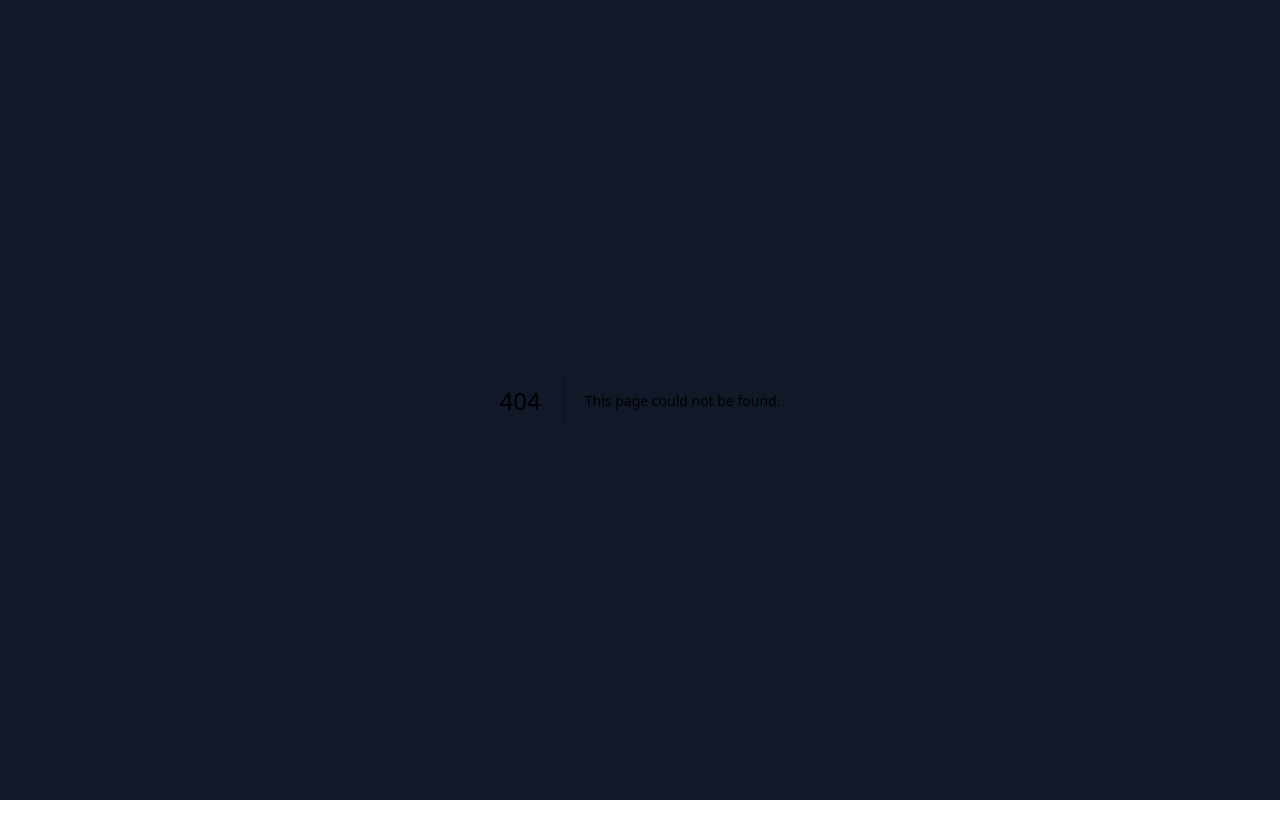
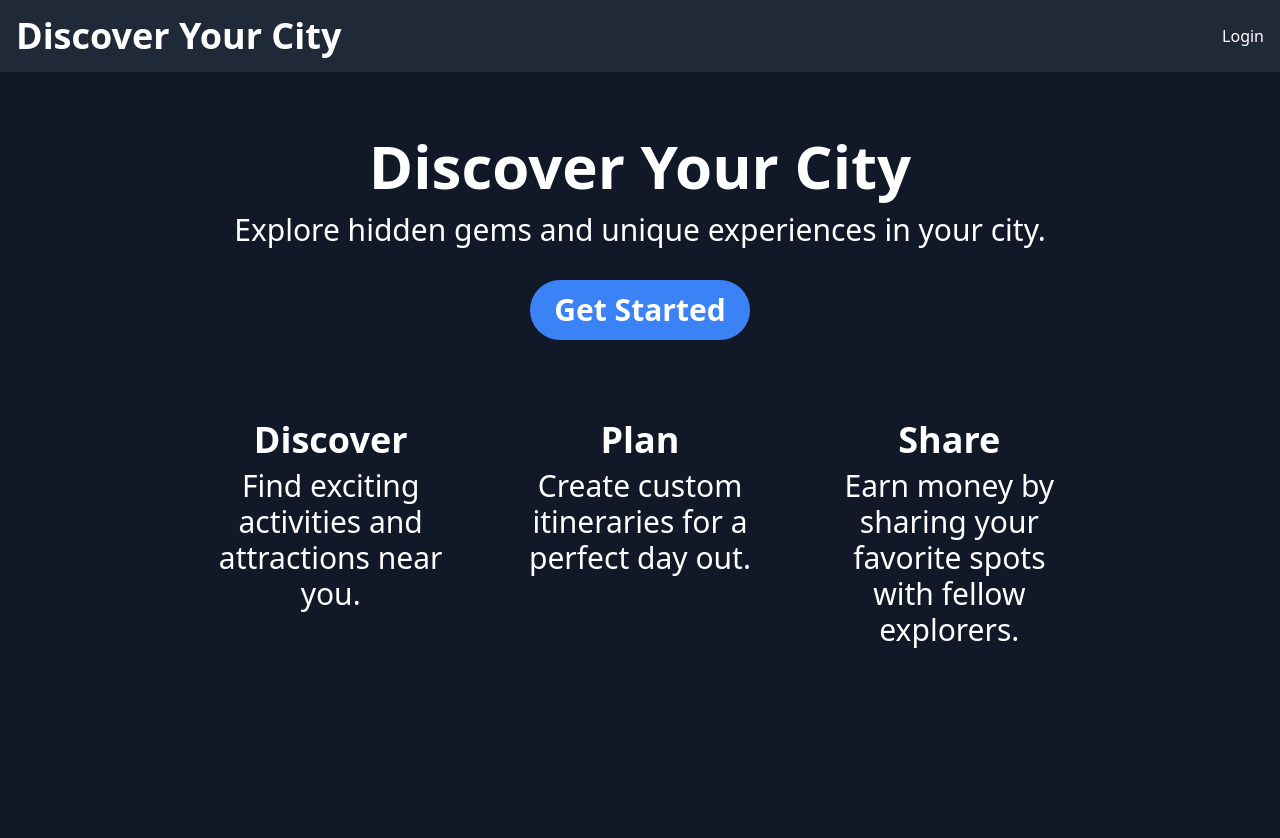
Before and after one commit to apoorv-webdesign/itinerary-app, a Next.js app: page /landingPage in a window 1280 px wide. Before the commit this address had no page. Shown: the top 838 px of the page. Before the commit the page ends 800 px from the top, so only its background shows below. Built offline with nearby package versions, Linux system fonts and the light colour scheme.

Commit message:
adding landing page

```diff
--- /dev/null
+++ b/app/landingPage/page.tsx
@@ -0,0 +1,48 @@
+// pages/index.js (or any other page)
+import Head from 'next/head';
+
+const LandingPage = () => {
+  return (
+    <div className="min-h-screen bg-gradient-to-g from-gray-100 to-purple-500">
+      <Head>
+        <title>Discover Your City</title>
+      </Head>
+      <nav className="bg-gray-800 text-white p-4">
+        <div className="container mx-auto flex justify-between items-center">
+          <h1 className="text-xl md:text-3xl lg:text-4xl font-bold">Discover Your City</h1>
+          <a href="/login" className="text-white hover:text-gray-300">Login</a>
+        </div>
+      </nav>
+      <div className="container mx-auto py-16 text-center">
+        <header className="text-white">
+          <h1 className="text-3xl sm:text-4xl md:text-5xl lg:text-6xl font-bold mb-4">Discover Your City</h1>
+          <p className="text-lg sm:text-xl md:text-xl lg:text-3xl mb-8">Explore hidden gems and unique experiences in your city.</p>
+          <button className="bg-blue-500 hover:bg-blue-600 text-white font-semibold py-3 px-6 rounded-full text-lg sm:text-xl md:text-xl lg:text-3xl transition duration-300 ease-in-out transform hover:scale-105">Get Started</button>
+        </header>
+
+        <section className="mt-16 text-white">
+          <div className="max-w-4xl mx-auto grid grid-cols-1 sm:grid-cols-2 lg:grid-cols-3 gap-8">
+            <div className="p-4">
+              <h3 className="text-xl sm:text-xl md:text-3xl lg:text-4xl font-semibold mb-2">Discover</h3>
+              <p className="text-lg sm:text-xl md:text-xl lg:text-3xl">Find exciting activities and attractions near you.</p>
+            </div>
+            <div className="p-4">
+              <h3 className="text-xl sm:text-xl md:text-3xl lg:text-4xl font-semibold mb-2">Plan</h3>
+              <p className="text-lg sm:text-xl md:text-xl lg:text-3xl">Create custom itineraries for a perfect day out.</p>
+            </div>
+            <div className="p-4">
+              <h3 className="text-xl sm:text-xl md:text-3xl lg:text-4xl font-semibold mb-2">Share</h3>
+              <p className="text-lg sm:text-xl md:text-xl lg:text-3xl">Earn money by sharing your favorite spots with fellow explorers.</p>
+            </div>
+          </div>
+        </section>
+
+        <section className="py-16" id="explore">
+          {/* Add your content and call-to-action specific to exploration here */}
+        </section>
+      </div>
+    </div>
+  );
+};
+
+export default LandingPage;
```
